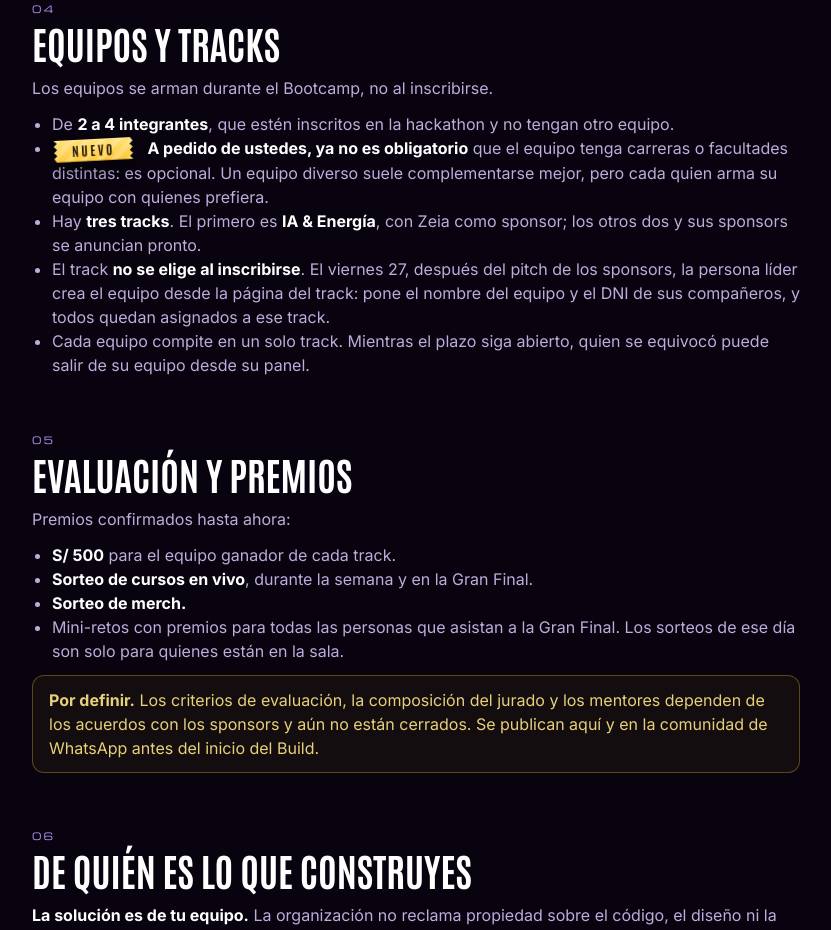
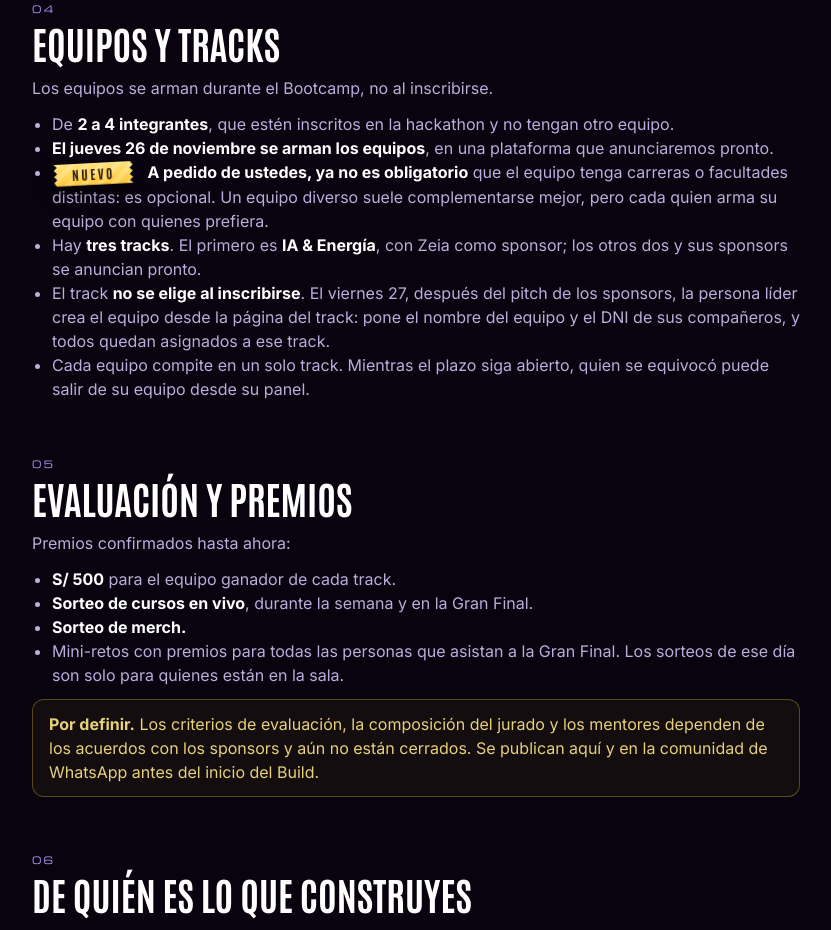
Before and after one commit to IEEE-CIS-UNI/Hack-CIS, a Next.js app: page /bases in a window 1280 px wide. Shown: the part 1820-2750 px from the top of the page, without its empty margins (224-1055 px from the left). Built offline with nearby package versions, Linux system fonts and the light colour scheme; no server answers.

Commit message:
Aviso y bases: el jueves 26 se arman los equipos en una plataforma que se anunciará pronto

```diff
--- a/src/app/bases/page.tsx
+++ b/src/app/bases/page.tsx
@@ -152,6 +152,9 @@ export default function BasesPage() {
             <p>Los equipos se arman durante el Bootcamp, no al inscribirse.</p>
             <ul>
               <li>De <B>2 a 4 integrantes</B>, que estén inscritos en la hackathon y no tengan otro equipo.</li>
+              <li>
+                <B>El jueves 26 de noviembre se arman los equipos</B>, en una plataforma que anunciaremos pronto.
+              </li>
               <li>
                 <Cinta chica /> <B>A pedido de ustedes, ya no es obligatorio</B> que el equipo tenga carreras o
                 facultades distintas: es opcional. Un equipo diverso suele complementarse mejor, pero cada quien
--- a/src/components/Nuevo.tsx
+++ b/src/components/Nuevo.tsx
@@ -25,6 +25,9 @@ export default function AvisoEquipos({ enlace = true }: { enlace?: boolean }) {
             Ya <b>no es obligatorio</b> que tu equipo tenga carreras o facultades distintas. Armen su equipo, de 2 a 4
             personas, con quienes quieran. <b>¡Aprovechen el bootcamp para formar equipos!</b>
           </p>
+          <p className="aviso-p">
+            <b>El jueves 26 de noviembre se arman los equipos</b>, en una plataforma que anunciaremos muy pronto.
+          </p>
           {enlace && (
             <Link href="/bases" className="aviso-l">
               Ver las bases <ArrowRight aria-hidden size={13} />
```
